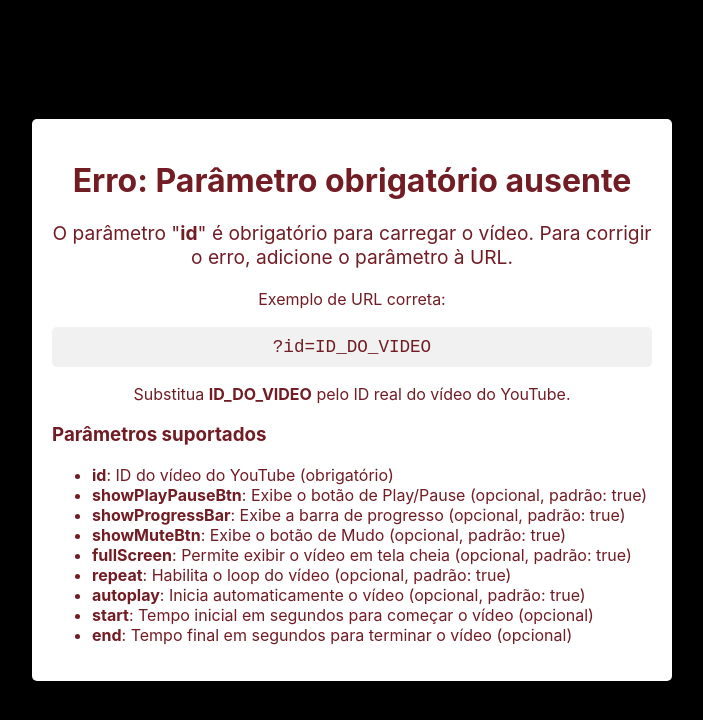
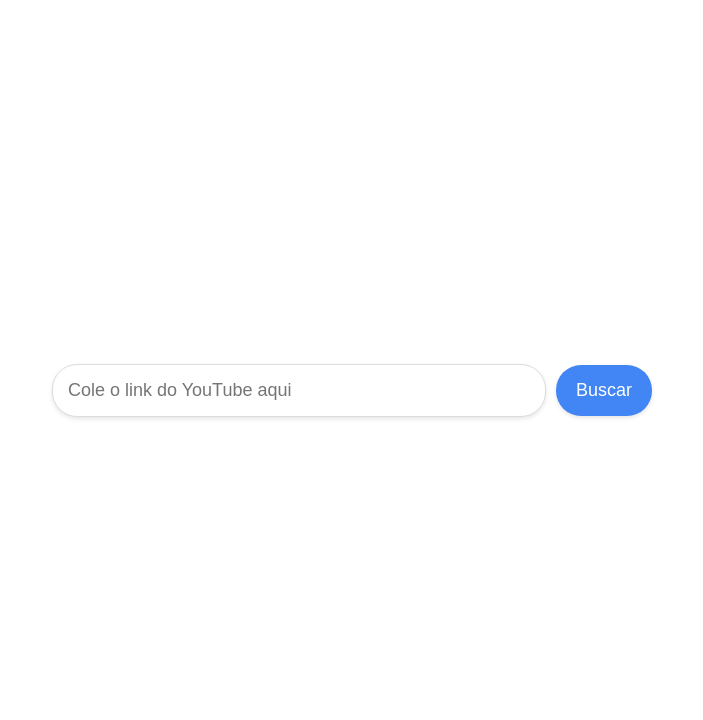
Before and after one commit to mwndl/YtPreview, a React (Create React App) app: page / in a window 1280 px wide. Shown: the top 720 px of the page, without its empty margins (288-991 px from the left). Built offline with nearby package versions, Linux system fonts and the light colour scheme.

Commit message:
refatoração: theme e correção de parâmetros

```diff
--- a/src/App.css
+++ b/src/App.css
@@ -1,57 +1,113 @@
+/* Temas */
+body.light-theme {
+  background-color: #ffffff;
+  color: #333333;
+}
+
+body.dark-theme {
+  background-color: #333333;
+  color: #ffffff;
+}
+
 .App {
   display: flex;
   justify-content: center;
   align-items: center;
-  height: 100vh; /* Ocupa toda a altura da tela */
-  width: 100vw;  /* Ocupa toda a largura da tela */
-  background-color: #000; /* Cor de fundo opcional */
+  height: 100vh;
+  width: 100vw;
+  flex-direction: column;
 }
 
 .ytContainer {
   width: 90%;
   max-width: 1200px;
   border-radius: 6px;
+  box-shadow: 0 4px 12px rgba(0, 0, 0, 0.30);
   overflow: hidden;
 }
 
-.YouTubeEmbed {
-  width: 80%;
-  height: 80%;
+.search-container {
+  display: flex;
+  justify-content: center;
+  align-items: center;
+  margin-bottom: 20px;
+  width: 100%;
+  max-width: 600px;
+}
+
+.search-bar {
+  width: 100%;
+  max-width: 500px;
+  padding: 15px;
+  font-size: 18px;
+  border-radius: 25px;
+  border: 1px solid #dcdcdc;
+  background-color: #fff;
+  box-shadow: 0 2px 4px rgba(0, 0, 0, 0.1);
+  margin-right: 10px;
+  transition: all 0.3s ease;
+}
+
+.search-bar:focus {
+  outline: none;
+  border-color: #4285f4;
+  box-shadow: 0 2px 10px rgba(66, 133, 244, 0.4);
+}
+
+/* Para o tema claro */
+body.light-theme .search-bar {
+  background-color: #ffffff;
+  color: #333333;
+  border: 1px solid #dcdcdc;
+}
+
+body.light-theme .search-bar:focus {
+  border-color: #4285f4;
+  box-shadow: 0 2px 10px rgba(66, 133, 244, 0.4);
+}
+
+/* Para o tema escuro */
+body.dark-theme .search-bar {
+  background-color: #555555;
+  color: #ffffff;
+  border: 1px solid #444444;
+}
+
+body.dark-theme .search-bar:focus {
+  border-color: #4285f4;
+  box-shadow: 0 2px 10px rgba(66, 133, 244, 0.4);
+}
+
+.search-button {
+  padding: 15px 20px;
+  font-size: 18px;
+  background-color: #4285f4;
+  color: white;
+  border: none;
+  border-radius: 25px;
+  cursor: pointer;
+  box-shadow: 0 2px 4px rgba(0, 0, 0, 0.1);
+}
+
+.search-button:hover {
+  background-color: #357ae8;
+}
+
+.search-button:focus {
+  outline: none;
+  box-shadow: 0 2px 10px rgba(66, 133, 244, 0.4);
 }
 
 .error-container {
+  margin-top: 20px;
   text-align: center;
-  padding: 20px;
-  background-color: #ffffff;
-  color: #721c24;
-  border-radius: 5px;
-  max-width: 600px;
-  margin: 0 auto;
 }
 
-.error-title {
-  font-size: 2rem;
+.error-message {
+  color: red;
   font-weight: bold;
 }
 
-.error-description {
-  font-size: 1.2rem;
-  margin-bottom: 20px;
-}
-
-.error-example {
-  background-color: #f1f1f1;
-  padding: 10px;
-  border-radius: 5px;
-  font-size: 1.1rem;
-  overflow-x: auto;
-}
-
-.error-instruction {
-  font-size: 1rem;
-  margin-top: 10px;
-}
-
-ul, h3 {
+ul {
   text-align: start;
 }
--- a/src/App.js
+++ b/src/App.js
@@ -1,4 +1,4 @@
-import React, { useEffect, useState } from 'react';
+import React, { useState, useEffect } from 'react';
 import YouTubeEmbed from './components/YouTubeVideo/index';
 import './App.css';
 
@@ -12,87 +12,144 @@ function App() {
     repeat: true,
     autoplay: true,
     start: 0,
-    end: 0
+    end: 0,
   });
+  const [inputValue, setInputValue] = useState('');
   const [error, setError] = useState('');
-  const [baseUrl, setBaseUrl] = useState('');
-  const [showParameters, setShowParameters] = useState(false);
+  const [theme, setTheme] = useState('light'); // Adiciona o estado para o tema
+
+  // Função para detectar tema do navegador
+  const detectBrowserTheme = () => {
+    if (window.matchMedia && window.matchMedia('(prefers-color-scheme: dark)').matches) {
+      return 'dark';
+    }
+    return 'light';
+  };
+
+  // Verifica o parâmetro de URL e ajusta o tema
+  const checkThemeFromUrl = () => {
+    const urlParams = new URLSearchParams(window.location.search);
+    const themeParam = urlParams.get('theme');
+    if (themeParam === 'light' || themeParam === 'dark') {
+      setTheme(themeParam);
+    } else {
+      setTheme(detectBrowserTheme());
+    }
+  };
+
+  // Verifica o parâmetro de URL e ajusta os parâmetros do vídeo
+  const checkParamsFromUrl = () => {
+    const urlParams = new URLSearchParams(window.location.search);
+    const videoId = urlParams.get('id'); // Verifica o ID do vídeo
+    const autoplay = urlParams.has('autoplay') ? urlParams.get('autoplay') === 'true' : true;
+    const repeat = urlParams.has('repeat') ? urlParams.get('repeat') === 'true' : true;
+    const showPlayPauseBtn = urlParams.has('showPlayPauseBtn') ? urlParams.get('showPlayPauseBtn') === 'true' : true;
+    const showProgressBar = urlParams.has('showProgressBar') ? urlParams.get('showProgressBar') === 'true' : true;
+    const showMuteBtn = urlParams.has('showMuteBtn') ? urlParams.get('showMuteBtn') === 'true' : true;
+    const fullScreen = urlParams.has('fullScreen') ? urlParams.get('fullScreen') === 'true' : true;
+    const start = urlParams.has('start') ? parseInt(urlParams.get('start')) : 0;
+    const end = urlParams.has('end') ? parseInt(urlParams.get('end')) : 0;
+
+    // Atualiza os parâmetros do vídeo
+    if (videoId) {
+      setParams({
+        videoId,
+        autoplay,
+        repeat,
+        showPlayPauseBtn,
+        showProgressBar,
+        showMuteBtn,
+        fullScreen,
+        start,
+        end,
+      });
+    }
+  };
 
   useEffect(() => {
-    const urlParams = new URLSearchParams(window.location.search);
-    const videoId = urlParams.get('id');
+    checkThemeFromUrl();
+    checkParamsFromUrl(); // Verifica os parâmetros da URL e ajusta os valores
+  }, []);
 
+  // Extração do ID do vídeo do YouTube via regex
+  const extractVideoId = (url) => {
+    const regex = /(?:https?:\/\/(?:www\.)?youtube\.com\/(?:[^\/\n\s]+\/\S+\/|(?:v|e(?:mbed)?)\/|\S+\?v=)|(?:youtu\.be\/))([a-zA-Z0-9_-]{11})/;
+    const match = url.match(regex);
+    return match ? match[1] : null;
+  };
+
+  // Atualiza o valor da input de texto
+  const handleInputChange = (e) => {
+    setInputValue(e.target.value);
+  };
+
+  // Lida com o envio de busca
+  const handleSearch = () => {
+    const videoId = extractVideoId(inputValue);
     if (!videoId) {
-      setError('Erro: Parâmetros obrigatórios ausentes!');
+      setError('Erro: URL do YouTube inválida!');
       return;
     }
 
-    const showPlayPauseBtn = urlParams.get('showPlayPauseBtn') === 'true' || true;
-    const showProgressBar = urlParams.get('showProgressBar') === 'true' || true;
-    const showMuteBtn = urlParams.get('showMuteBtn') === 'true' || true;
-    const fullScreen = urlParams.get('fullScreen') === 'true' || true;
-    const repeat = urlParams.get('repeat') === 'true' || true;
-    const autoplay = urlParams.get('autoplay') === 'true' || true;
-    const start = urlParams.get('start') ? parseInt(urlParams.get('start')) : 0;
-    const end = urlParams.get('end') ? parseInt(urlParams.get('end')) : 0;
+    // Atualiza os parâmetros com o ID extraído
+    const urlParams = new URLSearchParams(window.location.search);
+    urlParams.set('id', videoId); // Adiciona o ID na URL
+    window.history.pushState(null, '', '?' + urlParams.toString()); // Atualiza a URL sem recarregar a página
 
-    const currentBaseUrl = window.location.origin;
-
-    setBaseUrl(currentBaseUrl);
-
+    // Define os parâmetros do vídeo
     setParams({
       videoId,
-      showPlayPauseBtn,
-      showProgressBar,
-      showMuteBtn,
-      fullScreen,
-      repeat,
-      autoplay,
-      start,
-      end
+      showPlayPauseBtn: true,
+      showProgressBar: true,
+      showMuteBtn: true,
+      fullScreen: true,
+      repeat: true,
+      autoplay: true,
+      start: 0,
+      end: 0,
     });
-  }, []);
+    setError('');
 
-  if (error) {
-    return (
-      <div className="App">
-        <div className="error-container">
-          <h1 className="error-title">Erro: Parâmetro obrigatório ausente</h1>
-          <p className="error-description">
-            O parâmetro "<strong>id</strong>" é obrigatório para carregar o vídeo. Para corrigir o erro, adicione o parâmetro à URL.
-          </p>
-          <p className="error-instruction">
-            Exemplo de URL correta:
-          </p>
-          <pre className="error-example">
-            {baseUrl}?id=ID_DO_VIDEO
-          </pre>
-          <p className="error-instruction">
-            Substitua <strong>ID_DO_VIDEO</strong> pelo ID real do vídeo do YouTube.
-          </p>
-          <div className="parameters-list">
-            <h3>Parâmetros suportados</h3>
-            <ul>
-              <li><strong>id</strong>: ID do vídeo do YouTube (obrigatório)</li>
-              <li><strong>showPlayPauseBtn</strong>: Exibe o botão de Play/Pause (opcional, padrão: true)</li>
-              <li><strong>showProgressBar</strong>: Exibe a barra de progresso (opcional, padrão: true)</li>
-              <li><strong>showMuteBtn</strong>: Exibe o botão de Mudo (opcional, padrão: true)</li>
-              <li><strong>fullScreen</strong>: Permite exibir o vídeo em tela cheia (opcional, padrão: true)</li>
-              <li><strong>repeat</strong>: Habilita o loop do vídeo (opcional, padrão: true)</li>
-              <li><strong>autoplay</strong>: Inicia automaticamente o vídeo (opcional, padrão: true)</li>
-              <li><strong>start</strong>: Tempo inicial em segundos para começar o vídeo (opcional)</li>
-              <li><strong>end</strong>: Tempo final em segundos para terminar o vídeo (opcional)</li>
-            </ul>
-          </div>
-        </div>
-      </div>
-    );
-  }
+    // Limpa o campo de entrada
+    setInputValue('');
+  };
+
+  // Lida com o pressionamento da tecla Enter para enviar a busca
+  const handleKeyPress = (e) => {
+    if (e.key === 'Enter') {
+      handleSearch();
+    }
+  };
+
+  // Aplica a classe do tema no corpo do documento
+  useEffect(() => {
+    document.body.classList.remove('light-theme', 'dark-theme');
+    document.body.classList.add(`${theme}-theme`);
+  }, [theme]);
 
   return (
     <div className="App">
-      <div className='ytContainer'>
-        {/* Renderize o componente YouTubeEmbed apenas se videoId estiver presente */}
+      <div className="search-container">
+        <input
+          type="text"
+          placeholder="Cole o link do YouTube aqui"
+          value={inputValue}
+          onChange={handleInputChange}
+          onKeyDown={handleKeyPress} // Permite pressionar Enter para buscar
+          className="search-bar"
+        />
+        <button onClick={handleSearch} className="search-button">
+          Buscar
+        </button>
+      </div>
+
+      {error && (
+        <div className="error-container">
+          <p className="error-message">{error}</p>
+        </div>
+      )}
+
+      <div className="ytContainer">
         {params.videoId && (
           <YouTubeEmbed
             videoId={params.videoId}
@@ -105,7 +162,7 @@ function App() {
             autoplay={params.autoplay}
             start={params.start}
             end={params.end}
-            playerId="unique-player-id"  // Adicionando um ID único para o player
+            playerId="unique-player-id"  // ID único para o player
           />
         )}
       </div>
```
